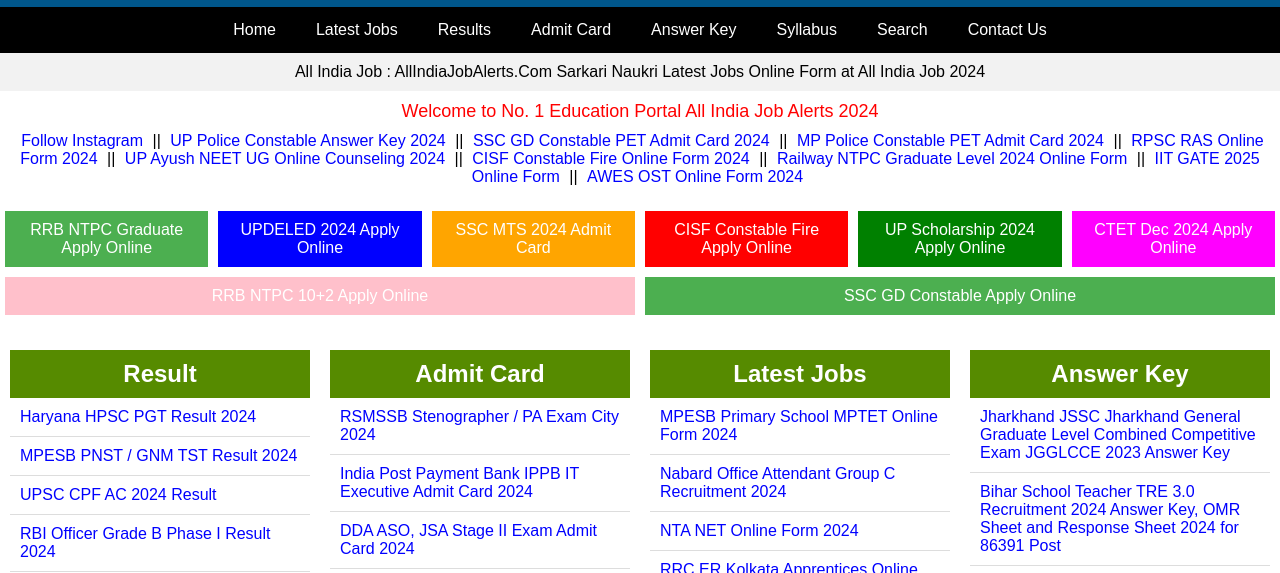
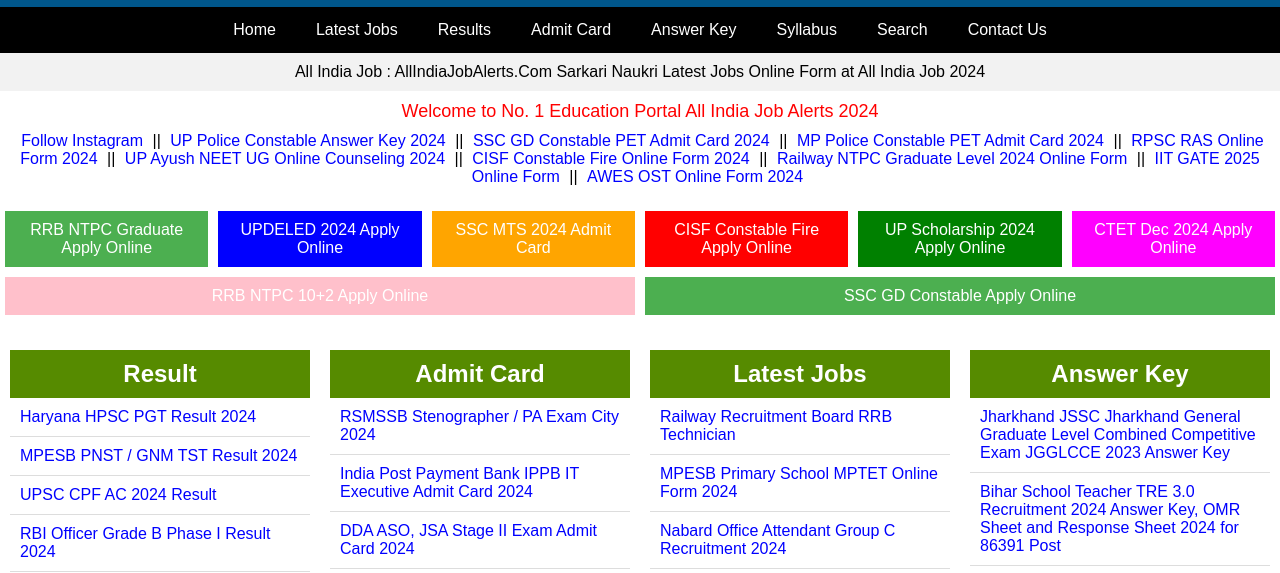
Before and after one commit to sachintanwar1/allindiajobsalerts, a plain HTML site: page index.html in a window 1280 px wide. Shown: the part 151-724 px from the top of the page. Drawn offline with Linux system fonts and the light colour scheme.

Commit message:
Update index.html

```diff
--- a/index.html
+++ b/index.html
@@ -433,6 +433,11 @@
     </h2>
     <ul>
      <li>
+      <a href="4.html">
+         Railway Recruitment Board RRB Technician
+      </a>
+     </li>
+     <li>
      <a href="1.html">
         MPESB Primary School MPTET Online Form 2024
       </a>
```
